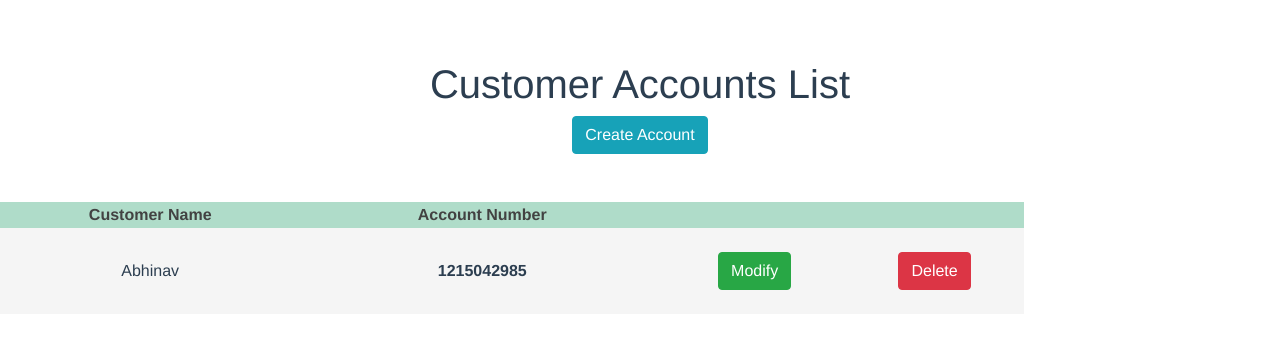
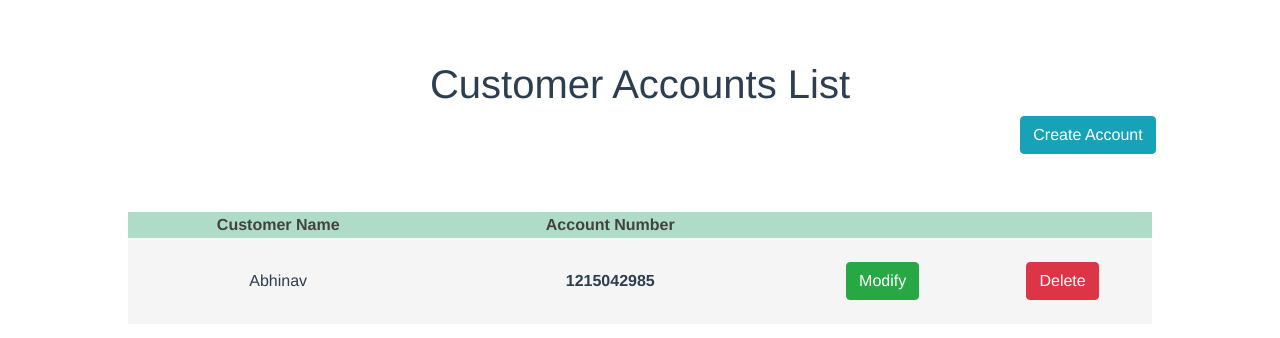
Before and after one commit to abhinav3004/Tier-2, a Vue app: page /about in a window 1280 px wide. Shown: the top 338 px of the page. Built offline with nearby package versions, Linux system fonts and the light colour scheme.

Commit message:
create Account button styling /

```diff
--- a/src/App.vue
+++ b/src/App.vue
@@ -26,8 +26,12 @@
     }
   }
 }
+#creatAccountBtn{
+  margin-left:70%;
+}
 table{
-  align:center;
+  margin-top:10px;
+  margin-left:10%;
   width: 80%;
 }
 
```
